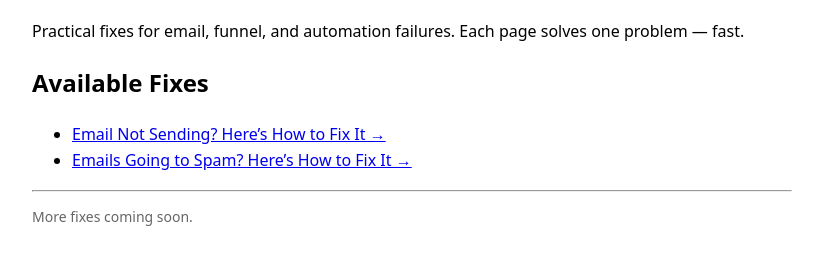
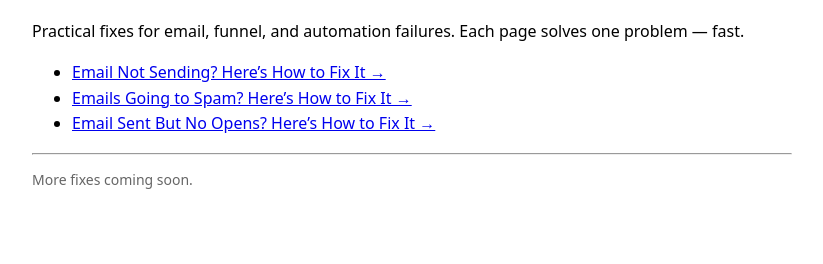
Before and after one commit to jasmactt-coder/fix-email-factory, a plain HTML site: page index.html in a window 1280 px wide. Shown: the part 94-358 px from the top of the page, without its empty margins (228-1051 px from the left). Drawn offline with Linux system fonts and the light colour scheme.

Commit message:
<h2>Available Fixes</h2>
<ul>
  <li>
    <a href="/email-not-sending.html">
      Email Not Sending? Here’s How to Fix It →
    </a>
  </li>

  <li>
    <a href="/email-going-to-spam.html">
      Emails Going to Spam? Here’s How to Fix It →
    </a>
  </li>
</ul>

```diff
--- a/index.html
+++ b/index.html
@@ -16,9 +16,9 @@
     Each page solves one problem — fast.
   </p>
 
-  <h2>Available Fixes</h2>
 
-  <ul>
+
+<ul>
   <li>
     <a href="/email-not-sending.html">
       Email Not Sending? Here’s How to Fix It →
@@ -28,6 +28,12 @@
   <li>
     <a href="/email-going-to-spam.html">
       Emails Going to Spam? Here’s How to Fix It →
+    </a>
+  </li>
+
+  <li>
+    <a href="/email-sent-but-no-opens.html">
+      Email Sent But No Opens? Here’s How to Fix It →
     </a>
   </li>
 </ul>
```
